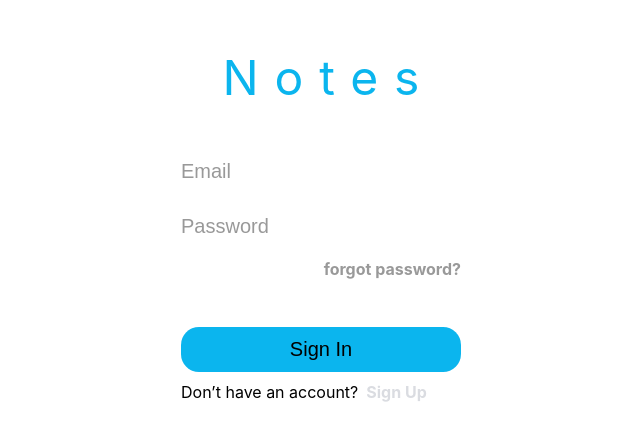
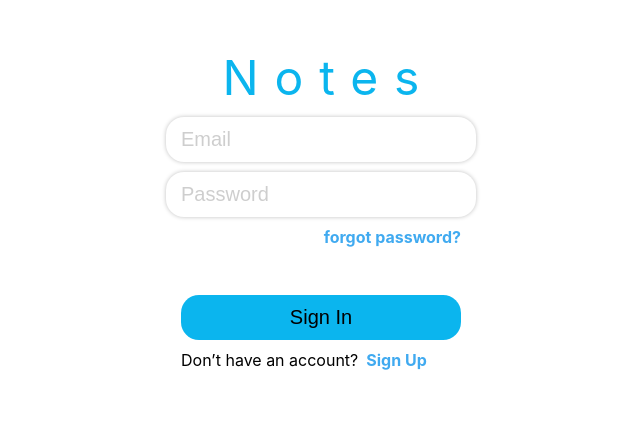
Before and after one commit to KeksSikMan/mern-notes, a React (Create React App) app in the folder client/: page /signin in a window 1280 px wide. Shown: the part 191-632 px from the top of the page, without its empty margins (319-959 px from the left). Built offline with nearby package versions, Linux system fonts and the light colour scheme; no server answers.

Commit message:
fix: update styles for forms

```diff
--- a/client/src/pages/SignIn.tsx
+++ b/client/src/pages/SignIn.tsx
@@ -48,7 +48,7 @@ export const SignIn: React.FC<SignInProps> = () => {
         }}
       >
         <Form className="form">
-          <h1>Notes</h1>
+          <div className="title">Notes</div>
           <div className="form-group">
             <div className="input-field">
               <Field
@@ -71,6 +71,7 @@ export const SignIn: React.FC<SignInProps> = () => {
             </div>
           </div>
 
+          <div className="form-actions">
             <div className="pass">
               <Link className="link" to="/signup">
                 forgot password?
@@ -85,6 +86,7 @@ export const SignIn: React.FC<SignInProps> = () => {
                 Sign Up
               </Link>
             </div>
+          </div>
         </Form>
       </Formik>
     </div>
--- a/client/src/pages/SignUp.tsx
+++ b/client/src/pages/SignUp.tsx
@@ -56,7 +56,7 @@ export const SignUp = () => {
         }}
       >
         <Form className="form">
-          <h1>Sign Up</h1>
+          <div className="title">Sign Up</div>
           <div className="form-group">
             <div className="input-field">
               <Field
@@ -110,7 +110,7 @@ export const SignUp = () => {
               ></Field>
             </div>
           </div>
-
+          <div className="form-actions">
             <div className="button-sign">
               <button type="submit">Sign Up</button>
             </div>
@@ -126,6 +126,7 @@ export const SignUp = () => {
                 Sign In
               </Link>
             </div>
+          </div>
         </Form>
       </Formik>
     </div>
--- a/client/src/scss/Card.scss
+++ b/client/src/scss/Card.scss
@@ -6,10 +6,10 @@
     padding: 8px 8px 8px 8px;
     @include text-normal();
     @include border-radius(18px);
+    @include box-shadow(0 0 10px rgba(0, 0, 0, 0.5));
     padding-top: 18px;
     min-width: 100px;
     height: 240px;
-    box-shadow: 0 0 10px rgba(0, 0, 0, 0.5);
     background-color: white;
 
     .card-title {
--- a/client/src/scss/Form.scss
+++ b/client/src/scss/Form.scss
@@ -11,18 +11,34 @@
         padding: 0 28px;
         max-width: 280px;
 
-        h1 {
+        a {
+            color: rgb(64, 170, 240);
+            /* Color link */
+        }
+
+        a:visited {
+            color: #cecece;
+            /* Color of visited link */
+        }
+
+        a:active {
+            color: #006eff;
+            /* Color active link */
+        }
+
+        .title {
             @include text-large (48px);
             text-align: center;
             color: $DeepSkyBlue;
         }
 
-
-
+        .form-group {
             .input-field {
                 margin: 10px 0;
 
+
                 .input {
+                    @include box-shadow(0, 0, 4px, rgba(0, 0, 0, 0.25));
                     @include border-radius(18px);
                     @include text-normal;
                     @include outline-none;
@@ -32,20 +48,20 @@
                     height: 45px;
 
                     &::placeholder {
-                    color: #999999;
+                        color: #cecece;
                     }
 
                     &:focus {
                         &::placeholder {
                             transition: 0.3s;
-                        color: white;
+                            color: rgb(64, 170, 240);
+                        }
                     }
                 }
             }
         }
 
-
-
+        .form-actions {
             .button-sign {
                 margin-top: 48px;
 
@@ -67,7 +83,6 @@
                 .link {
                     padding-left: 8px;
                     @include text-link;
-                color: #999999;
                 }
             }
 
@@ -89,8 +104,6 @@
                     @include text-link
                 }
             }
-
-
-
         }
     }
+}
--- a/client/src/scss/NavBar.scss
+++ b/client/src/scss/NavBar.scss
@@ -61,7 +61,6 @@ a {
 :root {
     --bg: #242526;
     --bg-accent: #484a4d;
-    --text-color: #dadce1;
     --nav-size: 60px;
     --border: 1px solid #474a4d;
     --border-radius: 8px;
--- a/client/src/scss/base/_mixin.scss
+++ b/client/src/scss/base/_mixin.scss
@@ -32,6 +32,7 @@
 @mixin text-link {
     text-decoration: none;
     font-weight: 700;
+    //color: #4d4dfa;
 }
 
 @mixin outline-none {
```
Lines whose indentation alone changed are shown as unchanged.
